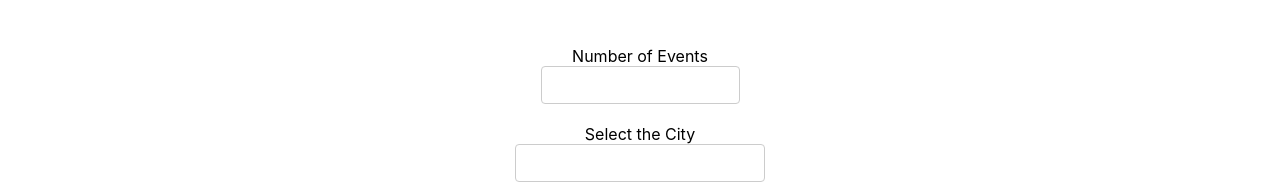
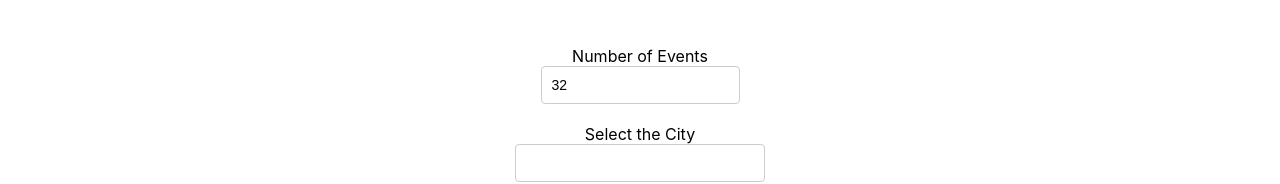
Before and after one commit to sharmilasanu/meet_app, a React (Create React App) app: page / in a window 1280 px wide. Shown: the top 184 px of the page. Built offline with nearby package versions, Linux system fonts and the light colour scheme; what atatus-spa would draw is missing.

Commit message:
Feat : Error Alert for No of events Input

```diff
--- a/src/NumberOfEvents.js
+++ b/src/NumberOfEvents.js
@@ -1,30 +1,33 @@
 import React, { Component } from "react";
+import { ErrorAlert } from './Alert';
+import { Row, Col, Container } from "react-bootstrap";
 
 class NumberOfEvents extends Component {
-
-    state  = {
-        no_of_events : 32,
-    }
-
-    handleInputChanged = (event) => {
-        const value = event.target.value;
-
-          this.setState({
-            no_of_events : value
-        });
+    constructor(props){
+    super()
     }
     render() {
-        return <div className="numberOfEvents">
 
+        return    <Container className="numberOfEvents">
+
+      <Row>
+          <Col>
                 <label>Number of Events</label>
                 <input
-
+                    value={this.props.numberOfEvents}
                     type="number"
                     className="events_number"
-                    onChange={this.handleInputChanged}
+                    onChange={(e) => this.props.updateNumberOfEvents(e)}
                 />
-            </div>
+           </Col>
+        </Row>
 
+        <Row>
+          <Col>
+          <ErrorAlert text={this.props.errorText} />
+          </Col>
+        </Row>
+           </Container>
 
     }
 }
```
